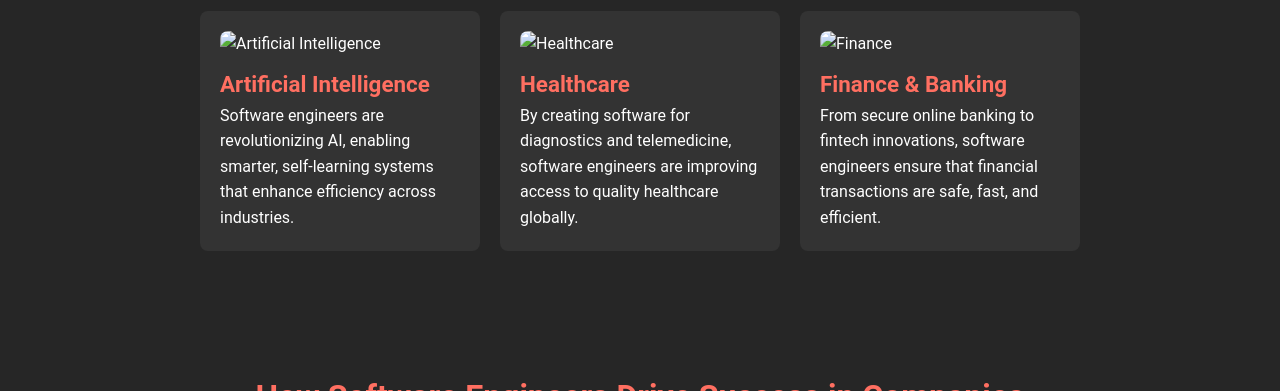
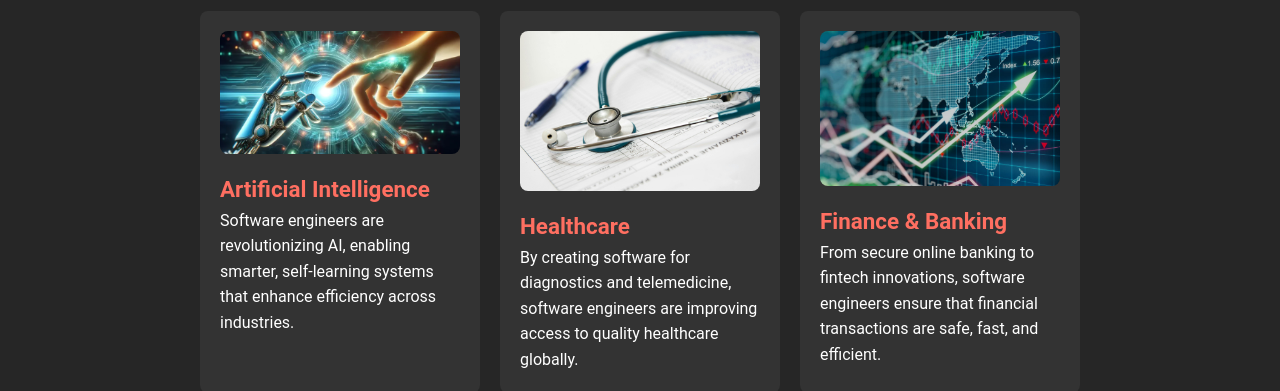
Before and after one commit to ShimbeMajestic/software, a plain HTML site: page index.html in a window 1280 px wide. Shown: the part 756-1147 px from the top of the page. Drawn offline with Linux system fonts and the light colour scheme.

Commit message:
Update index.html

```diff
--- a/index.html
+++ b/index.html
@@ -32,19 +32,19 @@
             <div class="impact-grid">
                 <!-- Field 1 -->
                 <div class="impact-card">
-                    <img src="/Projects/software/Images/AI-photo.png" alt="Artificial Intelligence">
+                    <img src="/Images/AI-photo.png" alt="Artificial Intelligence">
                     <h3>Artificial Intelligence</h3>
                     <p>Software engineers are revolutionizing AI, enabling smarter, self-learning systems that enhance efficiency across industries.</p>
                 </div>
                 <!-- Field 2 -->
                 <div class="impact-card">
-                    <img src="/Projects/software/Images/health-care.jpg" alt="Healthcare">
+                    <img src="/Images/health-care.jpg" alt="Healthcare">
                     <h3>Healthcare</h3>
                     <p>By creating software for diagnostics and telemedicine, software engineers are improving access to quality healthcare globally.</p>
                 </div>
                 <!-- Field 3 -->
                 <div class="impact-card">
-                    <img src="/Projects/software/Images/finance.png" alt="Finance">
+                    <img src="/Images/finance.png" alt="Finance">
                     <h3>Finance & Banking</h3>
                     <p>From secure online banking to fintech innovations, software engineers ensure that financial transactions are safe, fast, and efficient.</p>
                 </div>
```
